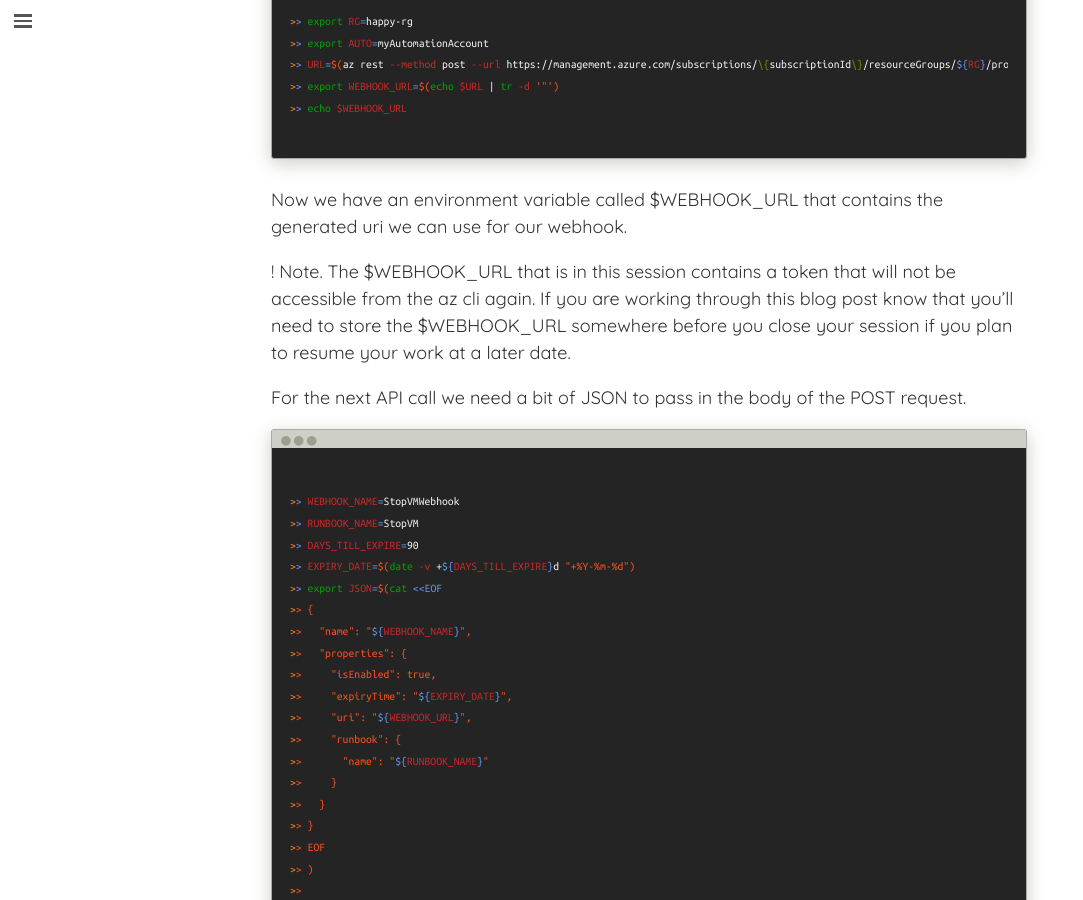
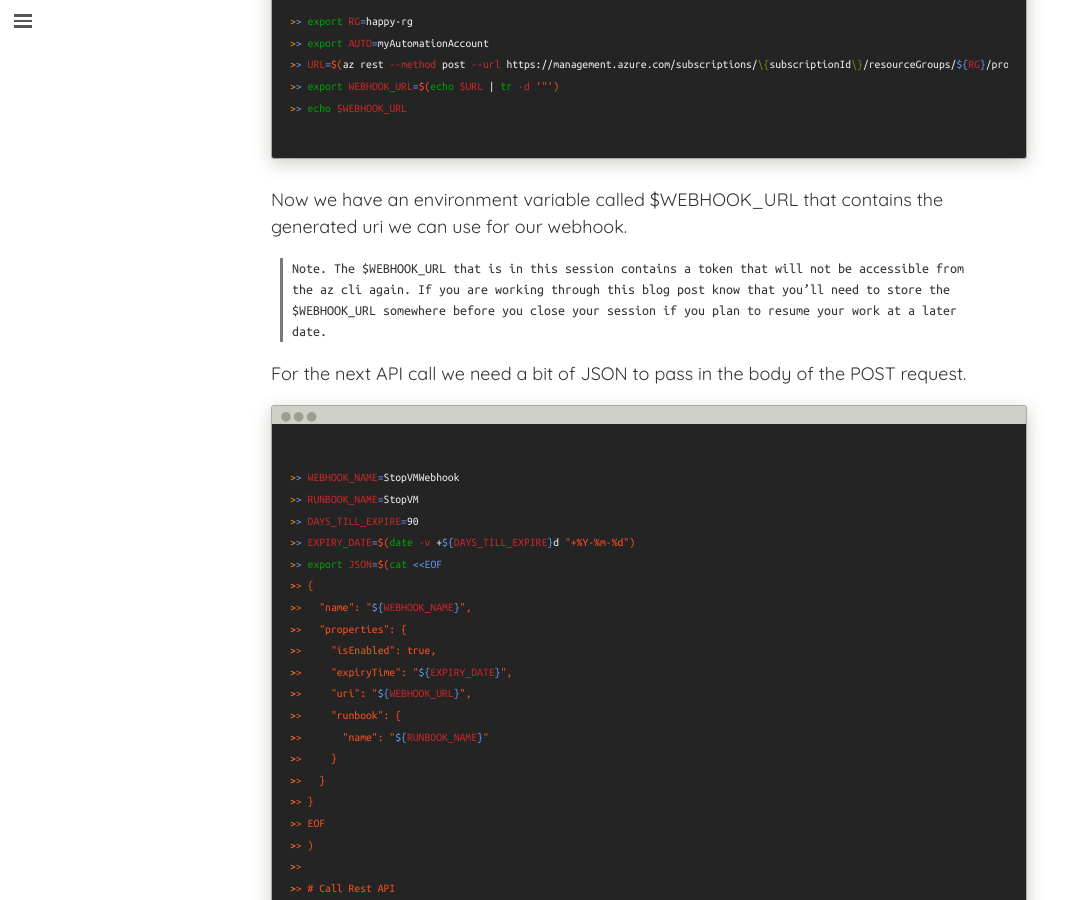
Before and after one commit to brentmcconnell/brentmcconnell.github.io, a Jekyll site: the page built from _posts/2021-03-18-autoshutdown.md, in a window 1280 px wide and 900 px high, scrolled down 5966 px. Shown: the whole window, without its empty margins (0-1083 px from the left). Built offline with Jekyll 4.4.1, drawn with Linux system fonts in a browser that asks for light colours; nearby versions of some CDN libraries; comment, search, counter and statistics services are not loaded.

Commit message:
fixed block quotes

```diff
--- a/_posts/2021-03-18-autoshutdown.md
+++ b/_posts/2021-03-18-autoshutdown.md
@@ -229,10 +229,10 @@ and save it to an environment variable.
 Now we have an environment variable called $WEBHOOK_URL that contains the
 generated uri we can use for our webhook.
 
-! Note.  The $WEBHOOK_URL that is in this session contains a token that will not
-be accessible from the az cli again.  If you are working through this blog post
-know that you'll need to store the $WEBHOOK_URL somewhere before you close your
-session if you plan to resume your work at a later date.
+> Note.  The $WEBHOOK_URL that is in this session contains a token that will not
+> be accessible from the az cli again.  If you are working through this blog post
+> know that you'll need to store the $WEBHOOK_URL somewhere before you close your
+> session if you plan to resume your work at a later date.
 
 For the next API call we need a bit of JSON to pass in the body of the POST
 request.
```
Also changed, not shown: _posts/2021-04-26-autoshutdown.md (+6 -1 lines).
